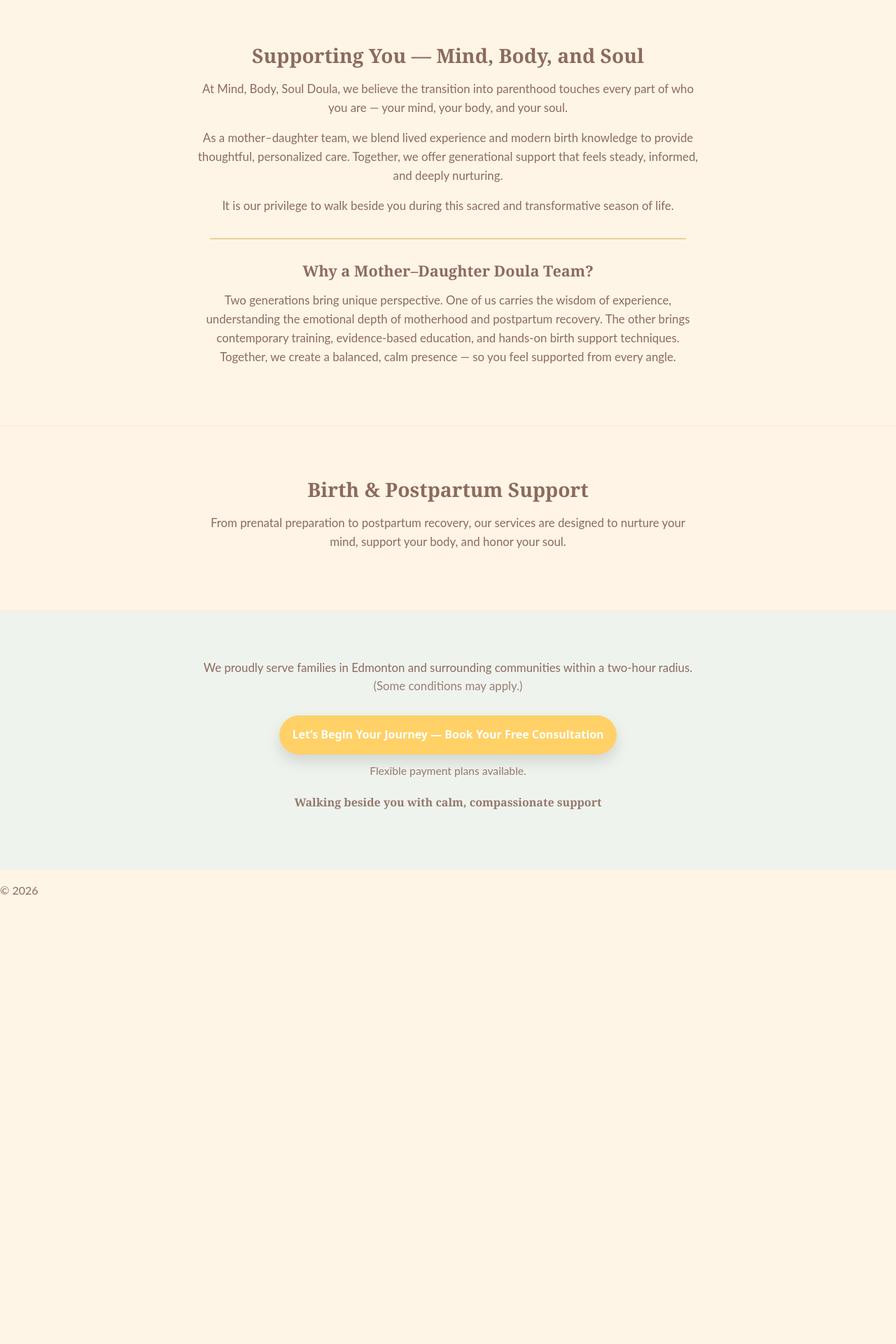
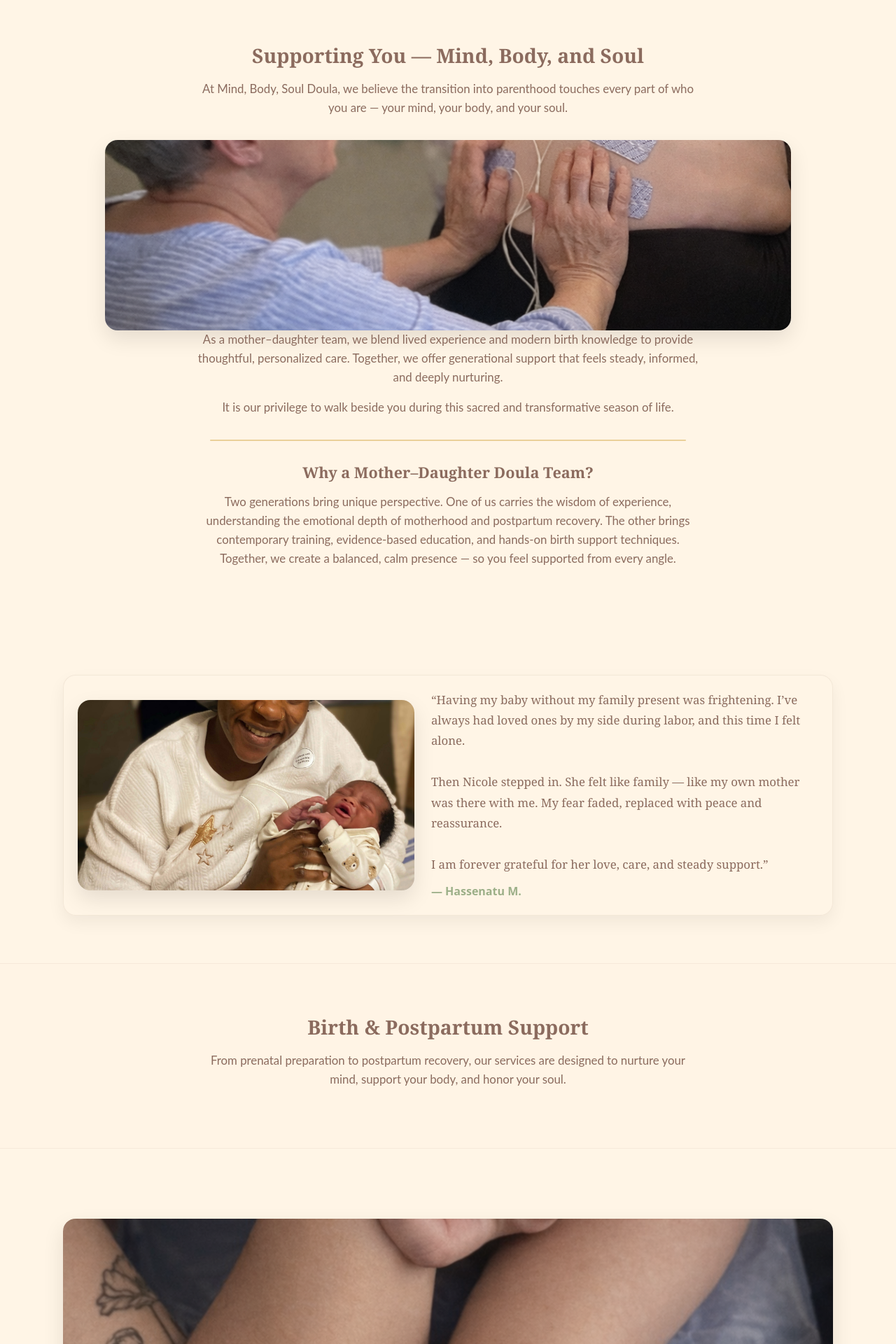
Before and after one commit to Chickenlegs7/Mind-Body-Soul-Doula-Care, a Flask app: page / in a window 1280 px wide. Shown: the part 782-2702 px from the top of the page at 70% size. Before the commit the page ends 2060 px from the top, so only its background shows below. Run offline with Flask 3, Linux system fonts and the light colour scheme.

Commit message:
Now just adding images to the site

```diff
--- a/app/static/style.css
+++ b/app/static/style.css
@@ -99,10 +99,9 @@ img {
 .hero-bg {
   position: absolute;
   inset: 0;
-  /* Replace this URL with your real hero image */
-  background-image: url("images/hero.jpg");
+  background-image: url("photos/doulas.png");
   background-size: cover;
-  background-position: center;
+  background-position: center 30%;
   transform: scale(1.02);
 }
 
@@ -1158,12 +1157,6 @@ img {
    HOME UPDATES (add to style.css)
    ========================= */
 
-/* Hero: use warm professional mother–daughter photo + taupe overlay */
-.hero-bg {
-  /* Replace with your real team photo path */
-  background-image: url("images/hero-team.jpg");
-}
-
 /* Center the hero card within the existing grid (keeps original look) */
 .hero-text--centered {
   grid-column: 1 / -1;
@@ -1924,4 +1917,76 @@ img {
   .doula-card--reverse .doula-text {
     order: unset;
   }
-}
+  .testimonial-grid {
+    grid-template-columns: 1fr;
+  }
+}
+
+/* Home image blocks */
+.home-photo {
+  margin: 2rem auto 0;
+  border-radius: var(--radius);
+  overflow: hidden;
+  box-shadow: var(--shadow);
+  background: rgba(255,255,255,.35);
+}
+
+.home-photo img {
+  width: 100%;
+  display: block;
+  object-fit: cover;
+  filter: saturate(.95) contrast(.98);
+}
+
+.home-photo--wide img {
+  height: clamp(260px, 34vh, 420px);
+}
+
+.home-photo--tall img {
+  height: clamp(300px, 40vh, 520px);
+}
+
+/* Testimonial */
+.home-testimonial .testimonial-card {
+  background: rgba(255,245,230,.70);
+  border: 1px solid rgba(139,107,94,.10);
+  border-radius: var(--radius);
+  box-shadow: 0 10px 24px rgba(0,0,0,.06);
+  padding: 1.25rem;
+}
+
+.testimonial-grid {
+  display: grid;
+  grid-template-columns: 1fr 1.15fr;
+  gap: 1.5rem;
+  align-items: center;
+}
+
+.testimonial-photo {
+  border-radius: var(--radius);
+  overflow: hidden;
+  box-shadow: var(--shadow);
+  background: rgba(255,255,255,.35);
+}
+
+.testimonial-photo img {
+  width: 100%;
+  height: clamp(260px, 34vh, 420px);
+  object-fit: cover;
+  display: block;
+}
+
+.testimonial-quote {
+  margin: 0 0 .75rem;
+  font-family: var(--font-quote);
+  color: var(--taupe);
+  line-height: 1.75;
+  font-size: 1.05rem;
+}
+
+.testimonial-name {
+  margin: 0;
+  font-family: var(--font-cta);
+  font-weight: 600;
+  color: #9CAF88;
+}
--- a/app/templates/home.html
+++ b/app/templates/home.html
@@ -3,10 +3,10 @@
 {% block title %}Home | Mind Body Soul Doula Care{% endblock %}
 
 {% block content %}
-<!-- HOME PAGE (no extra <html>/<head>/<body> needed because nav.html provides that) -->
+<!-- HOME PAGE -->
 
 <section class="hero" aria-label="Hero section">
-  <!-- Hero image: warm professional photo of mother–daughter team -->
+  <!-- Image #1 (Album photo 1): set in CSS .hero-bg background-image -->
   <div class="hero-bg" role="img" aria-label="Mother–daughter doula team in warm natural light"></div>
   <div class="hero-overlay" aria-hidden="true"></div>
 
@@ -45,6 +45,15 @@
         your mind, your body, and your soul.
       </p>
 
+      <!-- Image #2 (Album photo 2): calm supportive image -->
+      <figure class="home-photo home-photo--wide" aria-label="Supportive birth and parenthood moment">
+        <img
+          src="{{ url_for('static', filename='photos/support.png') }}"
+          alt="Warm, natural light moment reflecting calm support"
+          loading="lazy"
+        />
+      </figure>
+
       <p class="section-body centered max">
         As a mother–daughter team, we blend lived experience and modern birth knowledge to provide thoughtful,
         personalized care. Together, we offer generational support that feels steady, informed, and deeply nurturing.
@@ -67,7 +76,37 @@
     </div>
   </section>
 
-  <!-- SERVICES OVERVIEW (Optional addition) -->
+  <!-- TESTIMONIAL (Image #3: mom & baby in album middle) -->
+  <section class="section home-testimonial" aria-label="Client testimonial">
+    <div class="container">
+      <div class="testimonial-card">
+        <div class="testimonial-grid">
+          <div class="testimonial-photo">
+            <img
+              src="{{ url_for('static', filename='photos/client.jpg') }}"
+              alt="Mother holding baby in warm natural light"
+              loading="lazy"
+            />
+          </div>
+
+          <div class="testimonial-text">
+            <p class="testimonial-quote">
+              “Having my baby without my family present was frightening. I’ve always had loved ones by my
+              side during labor, and this time I felt alone.
+              <br><br>
+              Then Nicole stepped in. She felt like family — like my own mother was there with me. My fear
+              faded, replaced with peace and reassurance.
+              <br><br>
+              I am forever grateful for her love, care, and steady support.”
+            </p>
+            <p class="testimonial-name">— Hassenatu M.</p>
+          </div>
+        </div>
+      </div>
+    </div>
+  </section>
+
+  <!-- SERVICES OVERVIEW -->
   <section class="section services-overview" aria-label="Birth and postpartum support overview">
     <div class="container closing-inner">
       <h2 class="section-title centered">Birth &amp; Postpartum Support</h2>
@@ -75,6 +114,19 @@
         From prenatal preparation to postpartum recovery, our services are designed to nurture your mind,
         support your body, and honor your soul.
       </p>
+    </div>
+  </section>
+
+  <!-- Image #4 (Album photo 4): closing photo before final CTA -->
+  <section class="section home-photo-break" aria-label="Closing image">
+    <div class="container">
+      <figure class="home-photo home-photo--tall">
+        <img
+          src="{{ url_for('static', filename='photos/upclose.png') }}"
+          alt="Warm, calm parenthood moment in natural light"
+          loading="lazy"
+        />
+      </figure>
     </div>
   </section>
 
```
Also changed, not shown: app/static/photos/client.jpg (added), app/static/photos/doulas.png (added), app/static/photos/support.png (added), app/static/photos/upclose.png (added).
